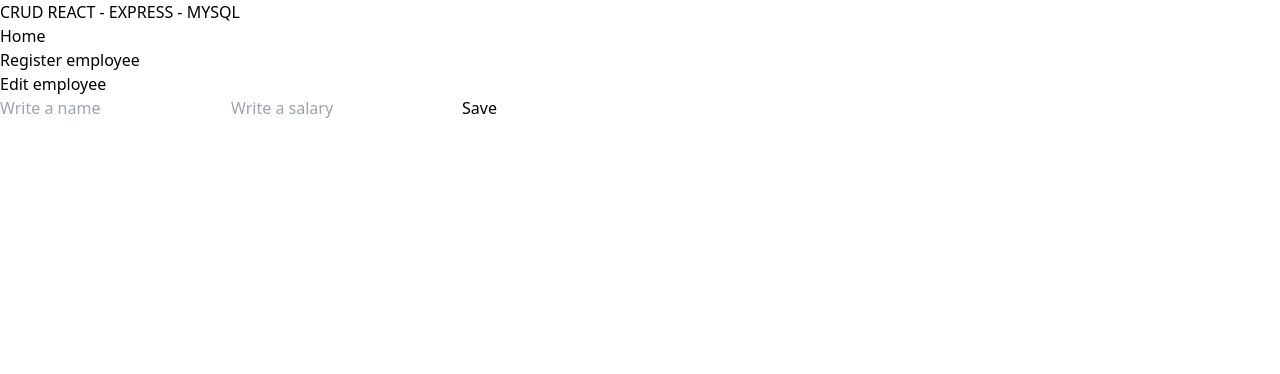
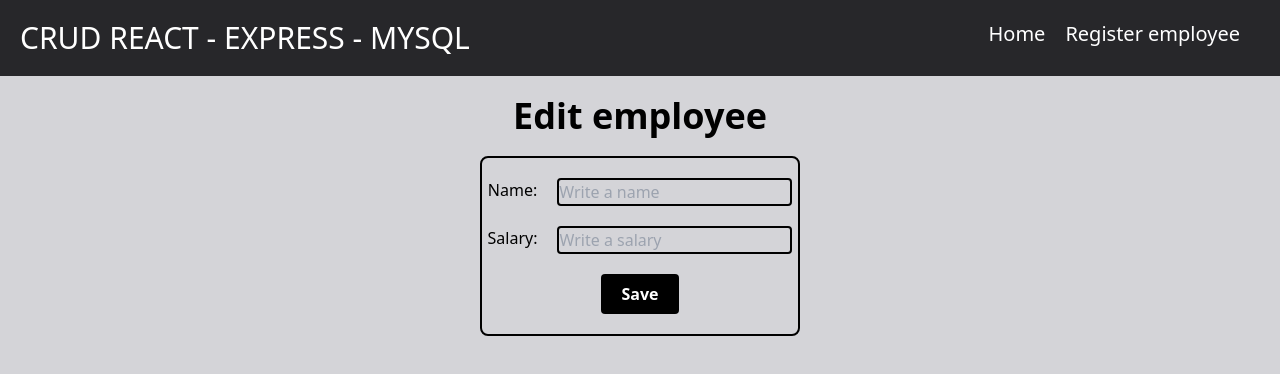
Before and after one commit to jhonatan0912/REACT_API_REST, a React (Vite) app in the folder client/: page /edit/1 in a window 1280 px wide. Shown: the top 374 px of the page. Built offline with nearby package versions, Linux system fonts and the light colour scheme; no server answers.

Commit message:
styles added

```diff
--- a/client/index.html
+++ b/client/index.html
@@ -1,13 +1,16 @@
 <!DOCTYPE html>
 <html lang="en">
+
 <head>
   <meta charset="UTF-8" />
   <link rel="icon" type="image/svg+xml" href="/vite.svg" />
   <meta name="viewport" content="width=device-width, initial-scale=1.0" />
   <title>Vite + React</title>
 </head>
+
 <body>
   <div id="root"></div>
   <script type="module" src="/src/main.jsx"></script>
 </body>
+
 </html>
--- a/client/src/App.jsx
+++ b/client/src/App.jsx
@@ -8,7 +8,7 @@ import { EmployeeContextProvider } from "./context/EmployeeProvider";
 
 function App() {
   return (
-
+    <div className='w-screen bg-zinc-300'>
       <EmployeeContextProvider>
         <Nabvar />
         <Routes>
@@ -18,7 +18,7 @@ function App() {
           <Route path='*' element={<NotFound />}></Route>
         </Routes>
       </EmployeeContextProvider>
-
+    </div>
   )
 }
 
--- a/client/src/components/EmployeeCard.jsx
+++ b/client/src/components/EmployeeCard.jsx
@@ -8,11 +8,28 @@ function EmployeeCard({ employee }) {
   const navigate = useNavigate()
 
   return (
-    <div>
-      <h2>{employee.name}</h2>
-      <p> <span>S/.</span>{employee.salary}</p>
-      <button onClick={() => navigate(`/edit/${employee.idEmployee}`)}>Update</button>
-      <button onClick={() => deleteEmployee(employee.idEmployee)}>Delete</button>
+    <div className='card relative  border-2 rounded-lg border-black w-5/5  h-64 flex justify-center items-center flex-col gap-5'>
+      <div className='flex absolute top-0 left-5 font-black text-3xl'>
+        <div>.</div>
+        <div>.</div>
+        <div>.</div>
+      </div>
+      <h2 className='font-semibold'>Employee name: <span className='font-normal text-lg'>{employee.name}</span></h2>
+      <p className='font-bold'>Salary: <span className='text-green-700'>S/.{employee.salary}</span></p>
+      <div className='flex justify-center gap-4'>
+        <button
+          className='py-2 px-4 bg-blue-700 rounded-lg text-white font-bold'
+          onClick={() => navigate(`/edit/${employee.idEmployee}`)}>
+          Update
+        </button>
+
+        <button
+          className='py-2 px-4 bg-red-700 rounded-lg text-white font-bold'
+          onClick={() => deleteEmployee(employee.idEmployee)}
+        >
+          Delete
+        </button>
+      </div>
     </div >
   )
 }
--- a/client/src/components/Nabvar.jsx
+++ b/client/src/components/Nabvar.jsx
@@ -4,12 +4,15 @@ import { Link } from "react-router-dom";
 
 function Nabvar() {
   return (
-    <div>
-      <h1>CRUD REACT - EXPRESS - MYSQL</h1>
-
-      <ul>
-        <li><Link to={"/"}>Home</Link></li>
-        <li><Link to={"/new"}>Register employee</Link></li>
+    <div className='flex p-5 bg-zinc-800 text-white justify-between'>
+      <h1 className='text-3xl'>CRUD REACT - EXPRESS - MYSQL</h1>
+      <ul className='flex gap-5 text-xl mr-5'>
+        <li>
+          <Link to={"/"}>Home</Link>
+        </li>
+        <li>
+          <Link to={"/new"}>Register employee</Link>
+        </li>
       </ul>
     </div>
   )
--- a/client/src/pages/EmployeeForm.jsx
+++ b/client/src/pages/EmployeeForm.jsx
@@ -31,8 +31,8 @@ function EmployeeForm() {
   }, [])
 
   return (
-    <div>
-      <h1>{params.id ? "Edit employee" : "Register employee"}</h1>
+    <div className='h-screen  overflow-y-hidden'>
+      <h1 className='text-center font-bold text-4xl py-5'>{params.id ? "Edit employee" : "Register employee"}</h1>
       <Formik
         initialValues={employee}
         enableReinitialize={true}
@@ -43,6 +43,7 @@ function EmployeeForm() {
             navigate("/")
           } else {
             await createEmployee(values)
+            navigate("/")
           }
           // actions.resetForm()
           setEmployee({
@@ -54,15 +55,21 @@ function EmployeeForm() {
         {({ handleChange, handleSubmit, values, isSubmitting }) => (
           <Form
             onSubmit={handleSubmit}
+            className='flex flex-col justify-center items-center gap-5 border-2 border-black w-3/12 p-5 m-auto rounded-lg'
           >
-            <label htmlFor="name">
-              <input type="text" name="name" placeholder='Write a name' onChange={handleChange} value={values.name} required />
+            <label className='flex gap-5' htmlFor="name">
+              Name:
+              <input className='rounded bg-transparent border-black border-2' type="text" name="name" placeholder='Write a name' onChange={handleChange} value={values.name} required />
             </label>
-            <label htmlFor="salary">
-              <input type="number" name="salary" placeholder='Write a salary' onChange={handleChange} min="1" value={values.salary} required />
+            <label className='flex gap-5' htmlFor="salary">
+              Salary:
+              <input className='rounded bg-transparent border-black border-2' type="number" name="salary" placeholder='Write a salary' onChange={handleChange} min="1" value={values.salary} required />
             </label>
             <label>
-              <button type='submit' disabled={isSubmitting}>{isSubmitting ? "Sabving..." : "Save"}</button>
+              <button
+                className='py-2 px-5 rounded text-white font-bold hover:scale-105 bg-black'
+                type='submit' disabled={isSubmitting}>{isSubmitting ? "Sabving..." : "Save"}
+              </button>
             </label>
           </Form>
         )}
--- a/client/src/pages/EmployeesPage.jsx
+++ b/client/src/pages/EmployeesPage.jsx
@@ -21,13 +21,14 @@ function EmployeesPage() {
     ))
   }
   return (
-    <>
-      <h1>Employees</h1>
-
-      {
-        renderMain()
-      }
-    </>
+    <div className='overflow-x-hidden'>
+      <h1 className='text-3xl text-center py-5 font-bold underline'>Employees</h1>
+      <div className=' grid grid-cols-1 sm:grid-cols-2 lg:grid-cols-3 gap-6 w-3/5 m-auto'>
+        {
+          renderMain()
+        }
+      </div>
+    </div>
   )
 }
 
```
Lines whose indentation alone changed are shown as unchanged.
